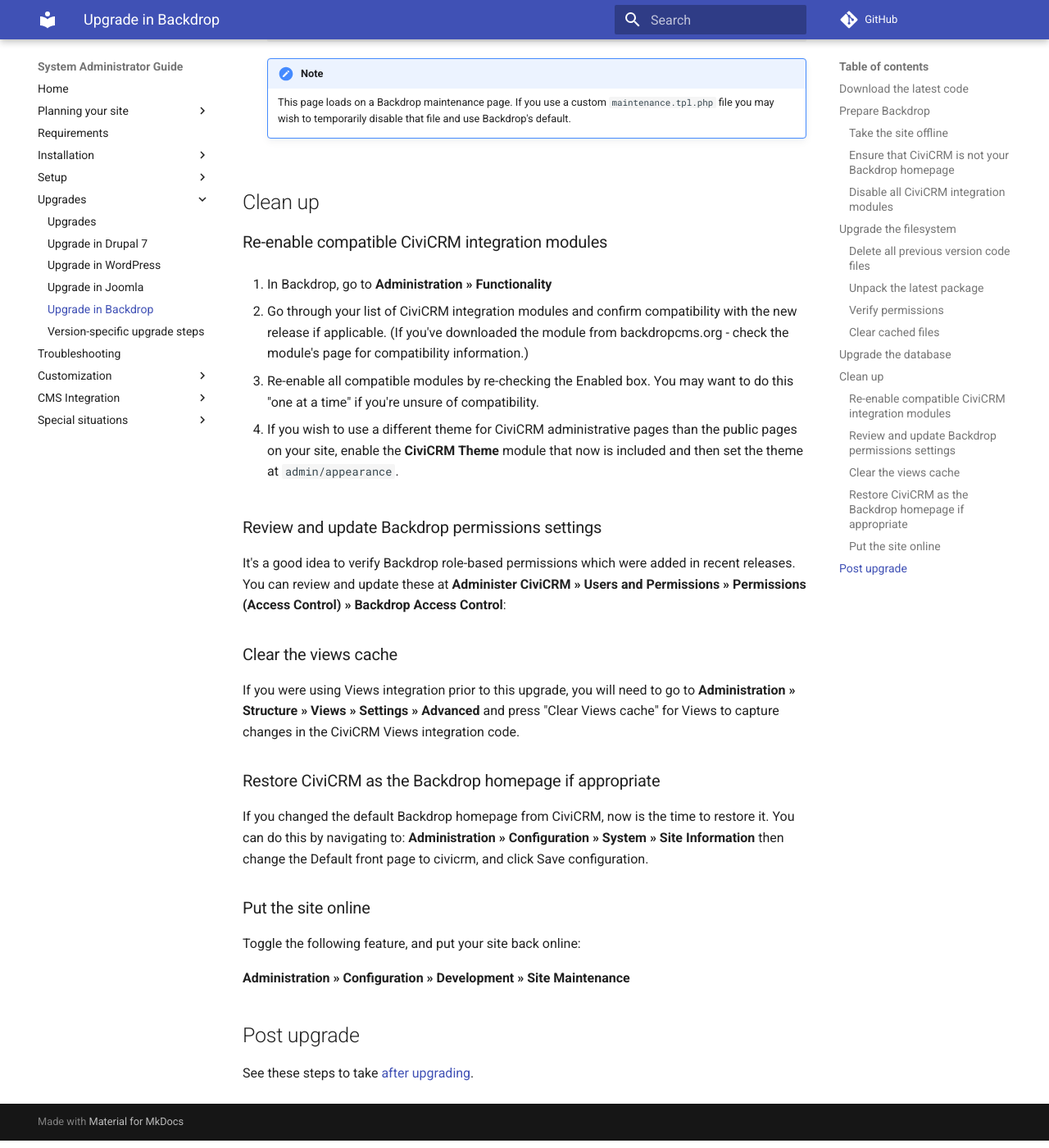
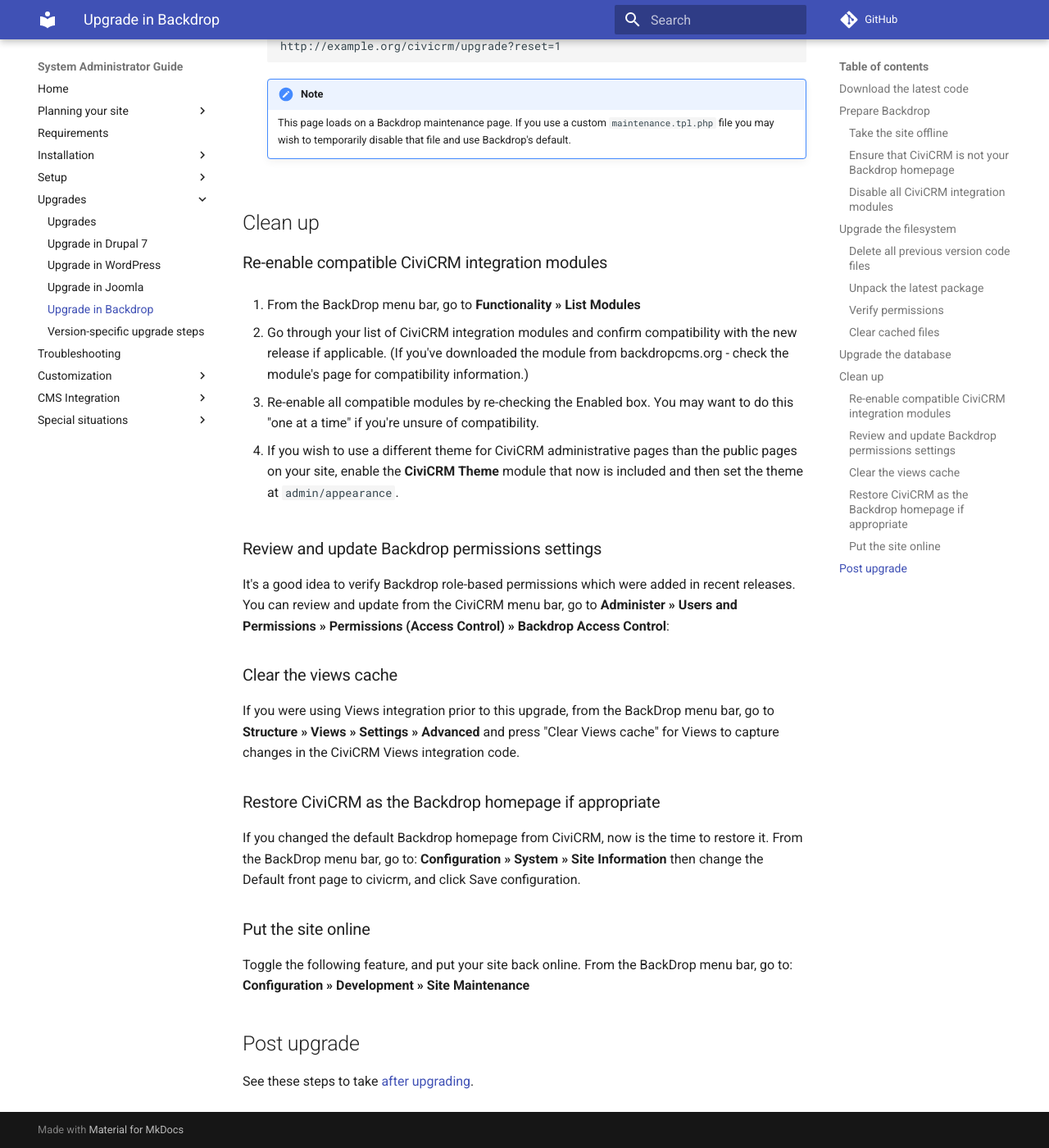
Before and after one commit to civicrm/civicrm-sysadmin-guide, an MkDocs documentation site: the page built from docs/upgrade/backdrop.md, in a window 1280 px wide and 1400 px high, scrolled down 2982 px. Shown: the whole window at 82% size. Built offline with MkDocs 1.6.1 and Material for MkDocs 9.7.7, drawn with Linux system fonts in a browser that asks for light colours; comment, search, counter and statistics services are not loaded; some of the changed text lies outside the part shown.

Commit message:
Update backdrop.md
Fixes civicrm/civicrm-sysadmin-guide#265

```diff
--- a/docs/upgrade/backdrop.md
+++ b/docs/upgrade/backdrop.md
@@ -20,13 +20,11 @@ If using localization, also download the latest version of the localization file
 
 ### Take the site offline
 
-When upgrading a production site, it is recommended that you take your site offline during the upgrade process.
-**Administration » Configuration » Development » Maintenance mode**
+When upgrading a production site, it is recommended that you take your site offline during the upgrade process. From the BackDrop menu bar, go to **Configuration » Development » Maintenance mode**
 
 ### Ensure that CiviCRM is not your Backdrop homepage
 
-Due to changes in Dashboard files from 3.0 to 3.1, you need to ensure that your Backdrop homepage is not the CiviCRM homepage. If your site does use CiviCRM as its front page, change it by clicking on:
-**Administration » Configuration » System » Site Information**
+Due to changes in Dashboard files from 3.0 to 3.1, you need to ensure that your Backdrop homepage is not the CiviCRM homepage. If your site does use CiviCRM as its front page, change it from the BackDrop menu bar, by going to: **Configuration » System » Site Information**
  Then ensure that the "Default front page" value is not civicrm (change it to node if necessary). If you made a change, click Save configuration
 
 !!! warning
@@ -36,7 +34,7 @@ Due to changes in Dashboard files from 3.0 to 3.1, you need to ensure that your
 
 If you have Backdrop modules installed in your site that integrate with or extend CiviCRM's functionality, you should disable them prior to running the upgrade script. This will prevent modules that are not compatible with the new version from triggering errors in the upgrade process.
 
-1. In Backdrop, go to **Administration » Functionality**
+1. From the Backdrop menu bar, go to **Functionality » List Modules**
 
 1. Note which modules in the CiviCRM section of the modules listing are currently enabled (taking a screenshot is one easy way to do this). Now un-check the Enabled box for ALL modules in the CiviCRM section of the modules listing _except_ for CiviCRM itself. Click Save.
 
@@ -109,7 +107,7 @@ Choose one of the following methods:
 
 ### Re-enable compatible CiviCRM integration modules
 
-1. In Backdrop, go to **Administration » Functionality**
+1. From the BackDrop menu bar, go to **Functionality » List Modules**
 
 1. Go through your list of CiviCRM integration modules and confirm compatibility with the new release if applicable. (If you've downloaded the module from backdropcms.org - check the module's page for compatibility information.)
 
@@ -119,23 +117,20 @@ Choose one of the following methods:
 
 ### Review and update Backdrop permissions settings
 
-It's a good idea to verify Backdrop role-based permissions which were added in recent releases. You can review and update these at **Administer CiviCRM » Users and Permissions » Permissions (Access Control) » Backdrop Access Control**:
+It's a good idea to verify Backdrop role-based permissions which were added in recent releases. You can review and update from the CiviCRM menu bar, go to **Administer » Users and Permissions » Permissions (Access Control) » Backdrop Access Control**:
 
 ### Clear the views cache
 
-If you were using Views integration prior to this upgrade, you will need to go to **Administration » Structure » Views » Settings » Advanced** and press "Clear Views cache" for Views to capture changes in the CiviCRM Views integration code.
+If you were using Views integration prior to this upgrade, from the BackDrop menu bar, go to **Structure » Views » Settings » Advanced** and press "Clear Views cache" for Views to capture changes in the CiviCRM Views integration code.
 
 ### Restore CiviCRM as the Backdrop homepage if appropriate
 
-If you changed the default Backdrop homepage from CiviCRM, now is the time to restore it. You can do this by navigating to:
-**Administration » Configuration » System » Site Information**
+If you changed the default Backdrop homepage from CiviCRM, now is the time to restore it. From the BackDrop menu bar, go to: **Configuration » System » Site Information**
  then change the Default front page to civicrm, and click Save configuration.
 
 ### Put the site online
 
-Toggle the following feature, and put your site back online:
-
-**Administration » Configuration » Development » Site Maintenance**
+Toggle the following feature, and put your site back online. From the BackDrop menu bar, go to: **Configuration » Development » Site Maintenance**
 
 ## Post upgrade
 
```
